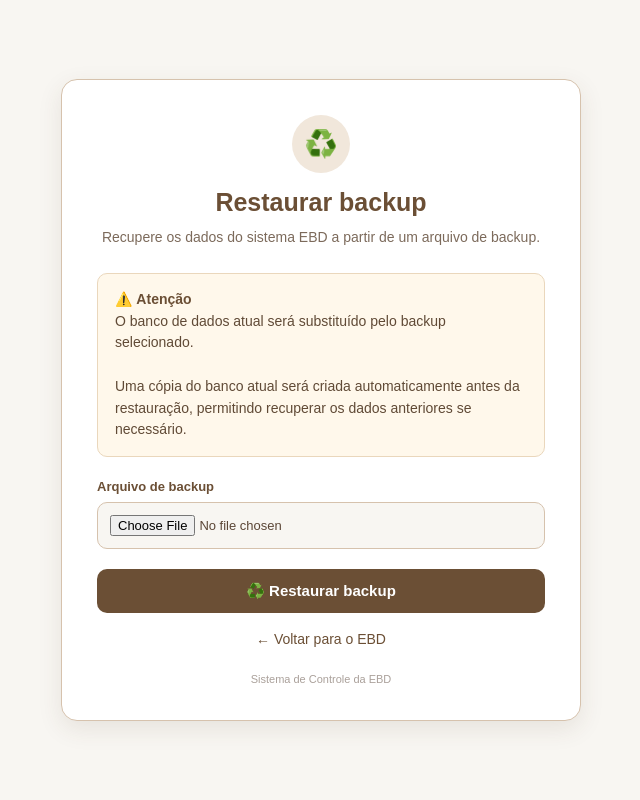
After one commit to gabrielmattos77/ebd, a Flask app: page /restaurar in a window 1280 px wide. The commit adds this page. Shown: the whole page, without its empty margins (319-959 px from the left). Run offline with Flask 3, Linux system fonts and the light colour scheme.

Commit message:
Adicionar backup, restauração e impressão de relatórios

```diff
--- a/app.py
+++ b/app.py
@@ -1,4 +1,5 @@
-from flask import Flask, render_template, request, redirect, url_for
+from flask import Flask, render_template, request, redirect, url_for, send_file
+from datetime import datetime
 
 from banco import (
     criar_banco,
@@ -34,6 +35,59 @@ app = Flask(__name__)
 @app.route("/manifest.json")
 def manifest():
     return app.send_static_file("manifest.json")
+
+@app.route("/backup")
+def backup():
+
+    nome_backup = datetime.now().strftime(
+        "EBD_backup_%Y-%m-%d_%H-%M-%S.db"
+    )
+
+    return send_file(
+        "ebd.db",
+        as_attachment=True,
+        download_name=nome_backup
+    )
+
+@app.route("/restaurar", methods=["GET", "POST"])
+def restaurar():
+
+    if request.method == "GET":
+        return render_template("restaurar.html")
+
+    arquivo = request.files.get("backup")
+
+    if not arquivo or arquivo.filename == "":
+        return "Nenhum arquivo de backup foi selecionado.", 400
+
+    import os
+    import shutil
+
+    # Backup de segurança do banco atual
+    seguranca = datetime.now().strftime(
+        "ebd_antes_restauracao_%Y-%m-%d_%H-%M-%S.db"
+    )
+
+    shutil.copy2(
+        "ebd.db",
+        seguranca
+    )
+
+    # Salva temporariamente o backup enviado
+    arquivo.save("ebd_restauracao_temp.db")
+
+    # Substitui o banco atual
+    shutil.move(
+        "ebd_restauracao_temp.db",
+        "ebd.db"
+    )
+
+    return """
+    <h2>✅ Backup restaurado com sucesso!</h2>
+    <p>O banco de dados do EBD foi restaurado.</p>
+    <p>Uma cópia do banco anterior também foi criada por segurança.</p>
+    <p><a href="/">Voltar para o EBD</a></p>
+    """
 
 @app.route("/")
 def inicio():
--- /dev/null
+++ b/templates/restaurar.html
@@ -0,0 +1,308 @@
+<!DOCTYPE html>
+<html lang="pt-BR">
+
+<head>
+
+    <meta charset="UTF-8">
+    <meta name="viewport" content="width=device-width, initial-scale=1.0">
+
+    <title>Restaurar backup — EBD</title>
+
+    <style>
+
+        * {
+            box-sizing: border-box;
+        }
+
+        body {
+            margin: 0;
+            min-height: 100vh;
+
+            display: flex;
+            align-items: center;
+            justify-content: center;
+
+            font-family: Arial, sans-serif;
+
+            background: #f8f6f2;
+            color: #3d2f24;
+        }
+
+        .caixa {
+            width: min(520px, 92%);
+
+            background: #ffffff;
+
+            border: 1px solid #d6c2ad;
+            border-radius: 16px;
+
+            padding: 35px;
+
+            text-align: center;
+
+            box-shadow: 0 8px 25px rgba(80, 55, 35, .10);
+        }
+
+        .icone {
+            width: 58px;
+            height: 58px;
+
+            margin: 0 auto 15px;
+
+            display: flex;
+            align-items: center;
+            justify-content: center;
+
+            border-radius: 50%;
+
+            background: #f1e7db;
+
+            font-size: 27px;
+        }
+
+        h1 {
+            margin: 0;
+
+            color: #6b4f35;
+
+            font-size: 25px;
+        }
+
+        .descricao {
+            margin: 10px 0 25px;
+
+            color: #7c6a5b;
+
+            font-size: 14px;
+
+            line-height: 1.5;
+        }
+
+        .aviso {
+            margin: 0 0 22px;
+
+            padding: 15px 17px;
+
+            background: #fff8eb;
+
+            border: 1px solid #ead7bc;
+
+            border-radius: 10px;
+
+            text-align: left;
+
+            font-size: 14px;
+
+            line-height: 1.55;
+
+            color: #604a36;
+        }
+
+        .aviso strong {
+            color: #6b4f35;
+        }
+
+        .campo-arquivo {
+            margin: 20px 0;
+        }
+
+        .campo-arquivo label {
+            display: block;
+
+            margin-bottom: 8px;
+
+            text-align: left;
+
+            font-size: 13px;
+
+            font-weight: bold;
+
+            color: #6b4f35;
+        }
+
+        input[type="file"] {
+            width: 100%;
+
+            padding: 12px;
+
+            border: 1px solid #d6c2ad;
+
+            border-radius: 10px;
+
+            background: #f8f6f2;
+
+            color: #5b4636;
+
+            font-size: 13px;
+
+            cursor: pointer;
+        }
+
+        input[type="file"]:hover {
+            border-color: #b99b7c;
+        }
+
+        button {
+            width: 100%;
+
+            padding: 13px 18px;
+
+            border: none;
+
+            border-radius: 10px;
+
+            background: #6b4f35;
+
+            color: white;
+
+            font-size: 15px;
+
+            font-weight: bold;
+
+            cursor: pointer;
+
+            transition: .2s ease;
+        }
+
+        button:hover {
+            background: #57402d;
+
+            transform: translateY(-1px);
+        }
+
+        button:active {
+            transform: translateY(0);
+        }
+
+        .voltar {
+            display: inline-block;
+
+            margin-top: 18px;
+
+            color: #6b4f35;
+
+            text-decoration: none;
+
+            font-size: 14px;
+        }
+
+        .voltar:hover {
+            text-decoration: underline;
+        }
+
+        .rodape {
+            margin-top: 25px;
+
+            font-size: 11px;
+
+            color: #aaa09a;
+        }
+
+        @media (max-width: 600px) {
+
+            .caixa {
+                padding: 28px 22px;
+            }
+
+            h1 {
+                font-size: 22px;
+            }
+
+        }
+
+    </style>
+
+</head>
+
+<body>
+
+    <div class="caixa">
+
+        <div class="icone">
+            ♻️
+        </div>
+
+        <h1>
+            Restaurar backup
+        </h1>
+
+        <p class="descricao">
+            Recupere os dados do sistema EBD a partir de um
+            arquivo de backup.
+        </p>
+
+        <div class="aviso">
+
+            ⚠️ <strong>Atenção</strong><br>
+
+            O banco de dados atual será substituído pelo
+            backup selecionado.
+
+            <br><br>
+
+            Uma cópia do banco atual será criada automaticamente
+            antes da restauração, permitindo recuperar os dados
+            anteriores se necessário.
+
+        </div>
+
+        <form
+            action="/restaurar"
+            method="POST"
+            enctype="multipart/form-data"
+        >
+
+            <div class="campo-arquivo">
+
+                <label for="backup">
+                    Arquivo de backup
+                </label>
+
+                <input
+                    id="backup"
+                    type="file"
+                    name="backup"
+                    accept=".db"
+                    required
+                >
+
+            </div>
+
+            <button
+                type="submit"
+                onclick="return confirmarRestauracao();">
+                ♻️ Restaurar backup
+            </button>
+
+        </form>
+
+        <a href="/" class="voltar">
+            ← Voltar para o EBD
+        </a>
+
+        <div class="rodape">
+            Sistema de Controle da EBD
+        </div>
+
+    </div>
+
+<script>
+
+function confirmarRestauracao() {
+
+    return confirm(
+        "⚠️ CONFIRMAR RESTAURAÇÃO?\n\n" +
+        "Os dados atuais do EBD serão substituídos " +
+        "pelo backup selecionado.\n\n" +
+        "Uma cópia do banco atual será criada " +
+        "automaticamente antes da restauração.\n\n" +
+        "Deseja realmente continuar?"
+    );
+
+}
+
+</script>
+
+</body>
+
+</html>
```
Also changed, not shown: templates/index.html (+43 -0 lines), templates/relatorio_diario.html (+66 -2 lines), templates/relatorio_mes.html (+88 -9 lines).
